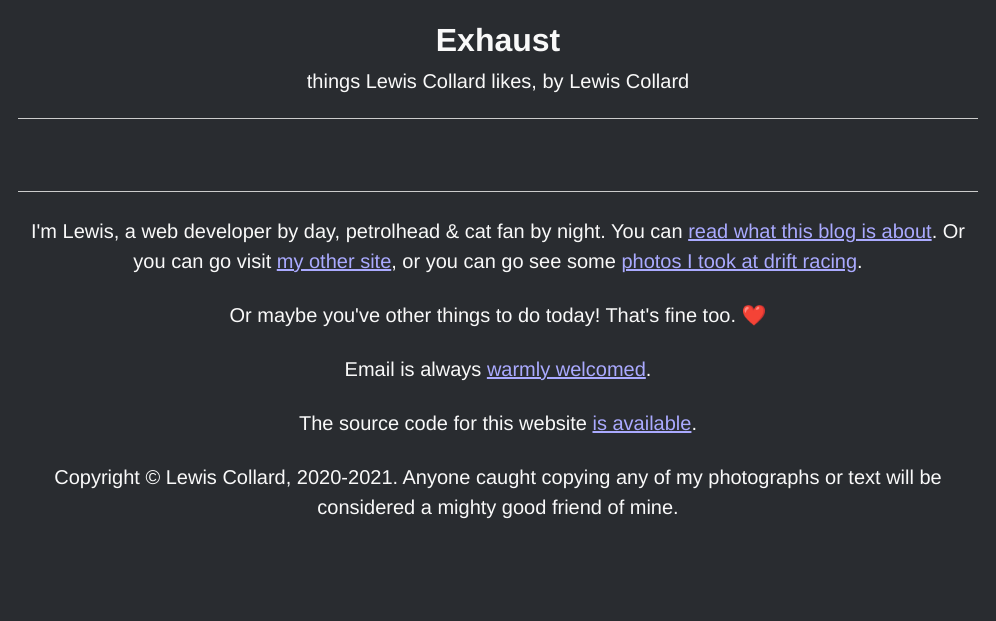
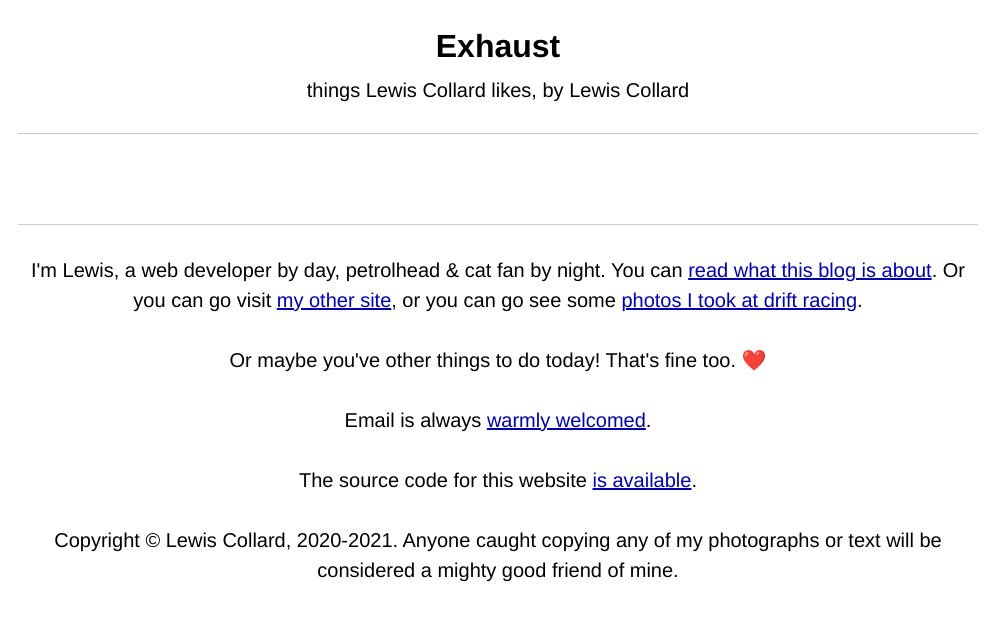
Before and after one commit to lewiscollard/exhaust, a Django app: page / in a window 1280 px wide. Shown: the top 621 px of the page, without its empty margins (142-1138 px from the left). Run offline with Django 3.2, Linux system fonts and the light colour scheme; data that the repository does not hold is empty; style sheets or scripts are compiled from the project's sources; parts of the project's set-up code (start-up, migrations or seed data) failed here and were passed over.

Commit message:
Being indecisive. Not sure I like a dark background.

```diff
--- a/assets/scss/base/_define.scss
+++ b/assets/scss/base/_define.scss
@@ -5,8 +5,13 @@ html {
 }
 
 body {
-  background-color: #292c30;
-  color: #f9f9f9;
+  background-color: #fff;
+  color: #000;
+
+  @media (prefers-color-scheme: dark) {
+    background-color: #292c30;
+    color: #f9f9f9;
+  }
 }
 
 *,
@@ -22,6 +27,10 @@ sup {
 }
 
 a {
-  color: #aaf;
+  color: #00a;
+
+  @media (prefers-color-scheme: dark) {
+    color: #aaf;
+  }
 }
 /* stylelint-enable */
--- a/assets/scss/base/_variables.scss
+++ b/assets/scss/base/_variables.scss
@@ -4,4 +4,4 @@ $color-border: #ccc;
 $grid-container: 960px;
 $grid-gutter: 20px;
 // Vertical rhythm, which is the base line height.
-$vr: 24px;
+$vr: 30px;
--- a/assets/scss/components/_youtube-video.scss
+++ b/assets/scss/components/_youtube-video.scss
@@ -6,10 +6,7 @@
   font-size: 14px;
 
   background-color: rgba(0, 0, 0, 0.1);
-  border: solid rgba(0, 0, 0, 0.2);
   border-width: 1px 0 0 1px;
-
-  box-shadow: 3px 3px 3px rgba(0, 0, 0, 0.4);
 
   /* stylelint-disable selector-max-universal */
   > * {
```
